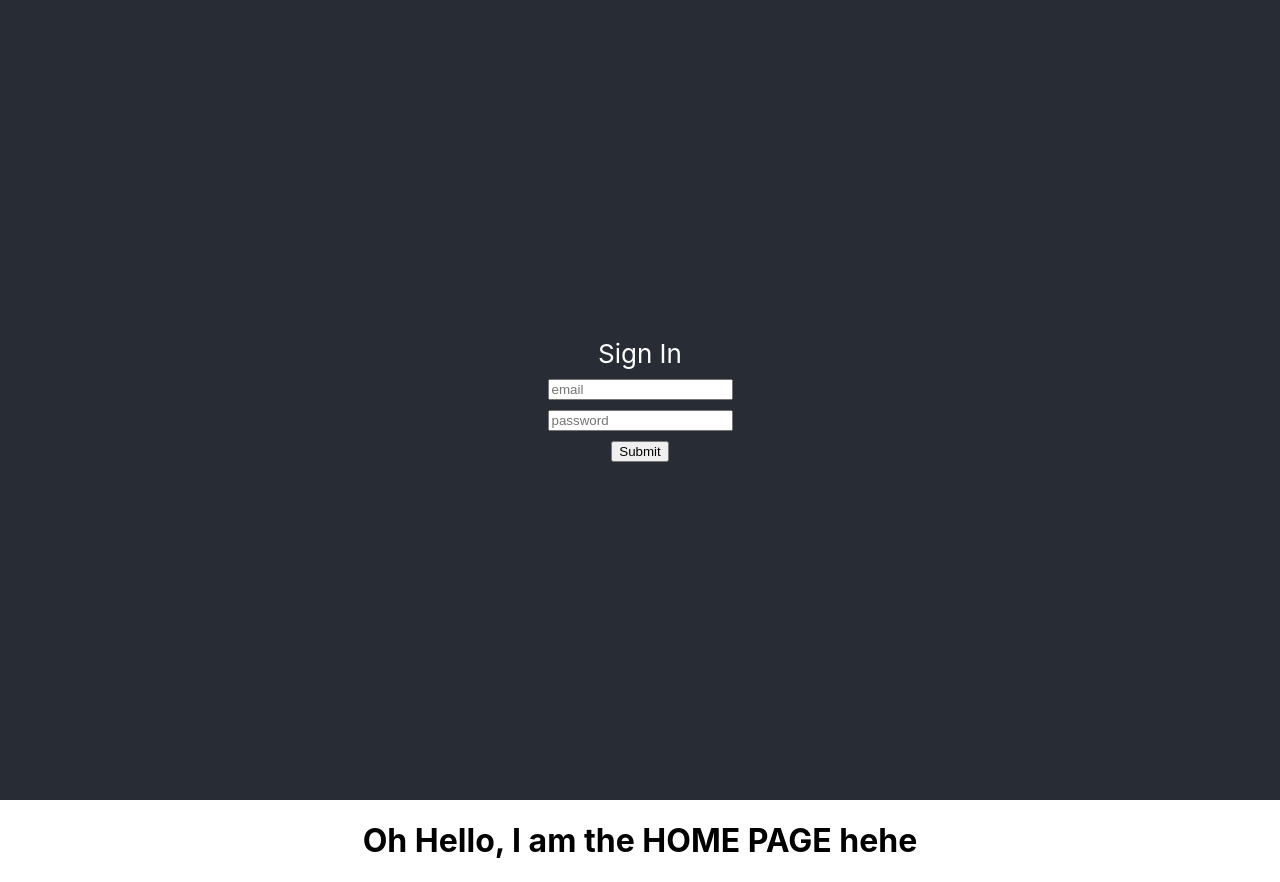
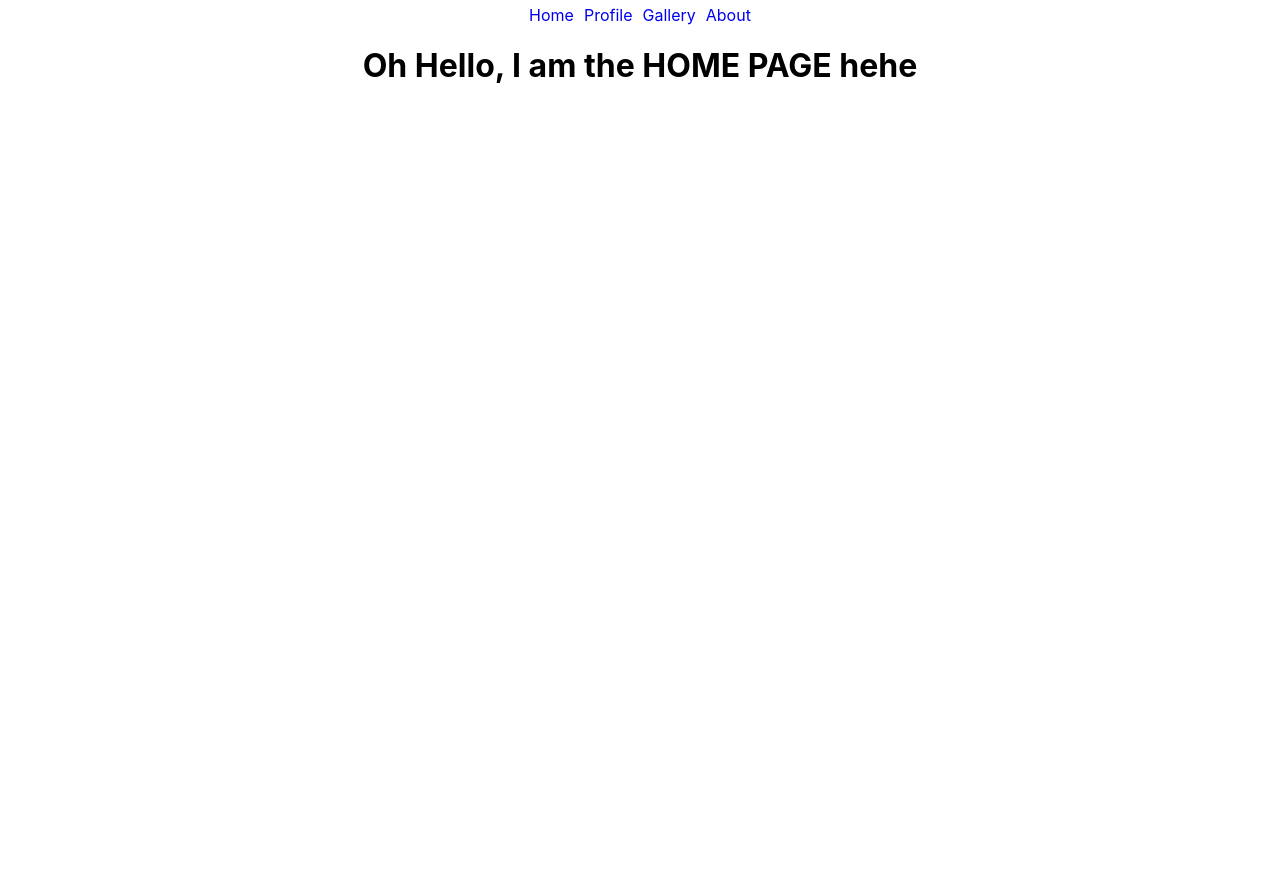
Before and after one commit to nchez/clayground, a React (Create React App) app: page / in a window 1280 px wide. After the commit the page ends 800 px from the top, so only its background shows below. Built offline with nearby package versions, Linux system fonts and the light colour scheme.

Commit message:
add basic navbar functionality with dropdown for profile hover

```diff
--- a/src/App.css
+++ b/src/App.css
@@ -36,3 +36,44 @@
     transform: rotate(360deg);
   }
 }
+
+.navbar-list {
+  list-style-type: none;
+  margin: 0;
+  padding: 0;
+}
+
+.navbar-item {
+  display: inline;
+  padding: 5px;
+}
+
+a {
+  text-decoration: none;
+}
+
+.navbar-item a:hover {
+  background-color: rgba(119, 214, 116, 0.6);
+}
+
+.dropdown-wrapper {
+  position: relative;
+  display: inline-block;
+}
+
+.dropdown-content {
+  display: none;
+  position: absolute;
+  padding: 5px;
+  z-index: 1;
+}
+
+.dropdown-item {
+  border: 1px solid black;
+  background: white;
+  padding: 5px;
+}
+
+.dropdown-wrapper:hover .dropdown-content {
+  display: block;
+}
--- a/src/App.js
+++ b/src/App.js
@@ -7,14 +7,13 @@ import { BrowserRouter as Router, Routes, Route } from "react-router-dom";
 import Home from "./screens/Home";
 import Piece from "./screens/Piece";
 import UserProfile from "./screens/UserProfile";
+import Navbar from "./screens/components/Navbar";
 
 function App() {
   const variable = "this is props";
   return (
     <div className="App">
-      <header className="App-header">
-        <SignInForm />
-      </header>
+      <Navbar />
       <Router>
         <Routes>
           <Route path="/" element={<Home data={variable} />} />
--- /dev/null
+++ b/src/screens/components/Navbar.jsx
@@ -0,0 +1,36 @@
+import React from "react";
+import "../../App.css";
+
+export default function Navbar() {
+  return (
+    <div style={{ marginTop: "5px" }}>
+      <ul className="navbar-list">
+        <li className="navbar-item">
+          <a href="/">Home</a>
+        </li>
+        <div className="dropdown-wrapper">
+          <li className="navbar-item">
+            <a href="/user">Profile</a>
+          </li>
+          <div class="dropdown-content">
+            <li className="dropdown-item">
+              <a href="/user/pieces">Pieces</a>
+            </li>
+            <li className="dropdown-item">
+              <a href="/user/pieces/create">Create</a>
+            </li>
+            <li className="dropdown-item">
+              <a href="/user/pieces/update">Update</a>
+            </li>
+          </div>
+        </div>
+        <li className="navbar-item">
+          <a href="/gallery">Gallery</a>
+        </li>
+        <li className="navbar-item">
+          <a href="/about">About</a>
+        </li>
+      </ul>
+    </div>
+  );
+}
```
